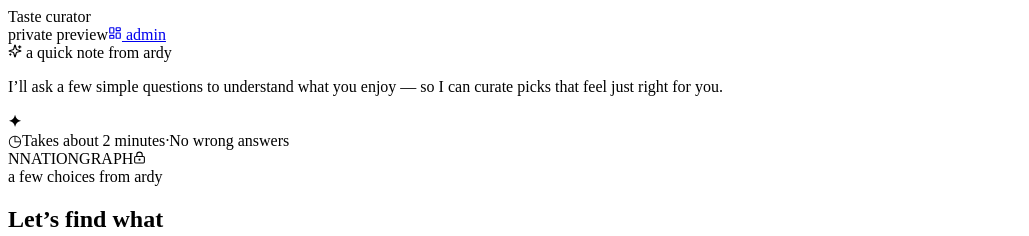
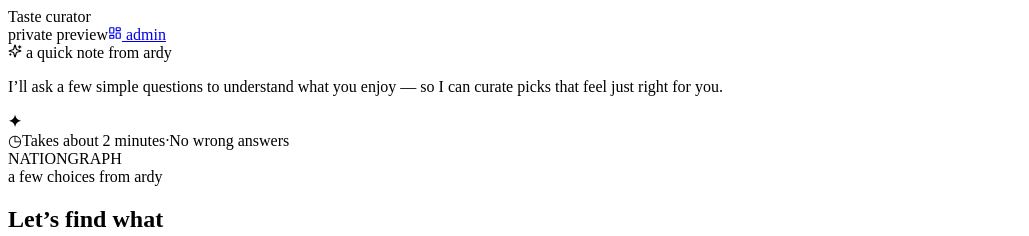
Before and after one commit to ardyazizzz/taste-curator, a React (Vite) app: page / in a window 1280 px wide. Shown: the top 236 px of the page, without its empty margins (0-1029 px from the left). Built offline with nearby package versions, Linux system fonts and the light colour scheme; the HTML template or start-up script is replaced by a standard one.

Commit message:
Use plain client name in quiz header

```diff
--- a/src/App.tsx
+++ b/src/App.tsx
@@ -9,7 +9,6 @@ import {
   Image as ImageIcon,
   LayoutDashboard,
   Link2,
-  LockKeyhole,
   MoreHorizontal,
   Pencil,
   Plus,
@@ -246,7 +245,7 @@ function ClientQuiz() {
 function Welcome({ onStart, completed }: { onStart: () => void; completed: boolean }) {
   return (
     <div className="welcome-view">
-      <div className="quiz-client-label"><span className="client-gem">N</span><span>NATIONGRAPH</span><LockKeyhole size={13} /></div>
+      <div className="quiz-client-label"><span>NATIONGRAPH</span></div>
       <div className="welcome-copy"><span className="eyebrow">a few choices from ardy</span><h2>Let’s find what<br /><span>feels right.</span></h2><p>Choose what you like. I’ll take it from there.</p></div>
       <Mascot mood="wave" size="hero" />
       <button className="primary-cta" onClick={onStart}>{completed ? 'See your picks' : 'Let’s go!'} <ChevronRight size={20} /></button>
```
